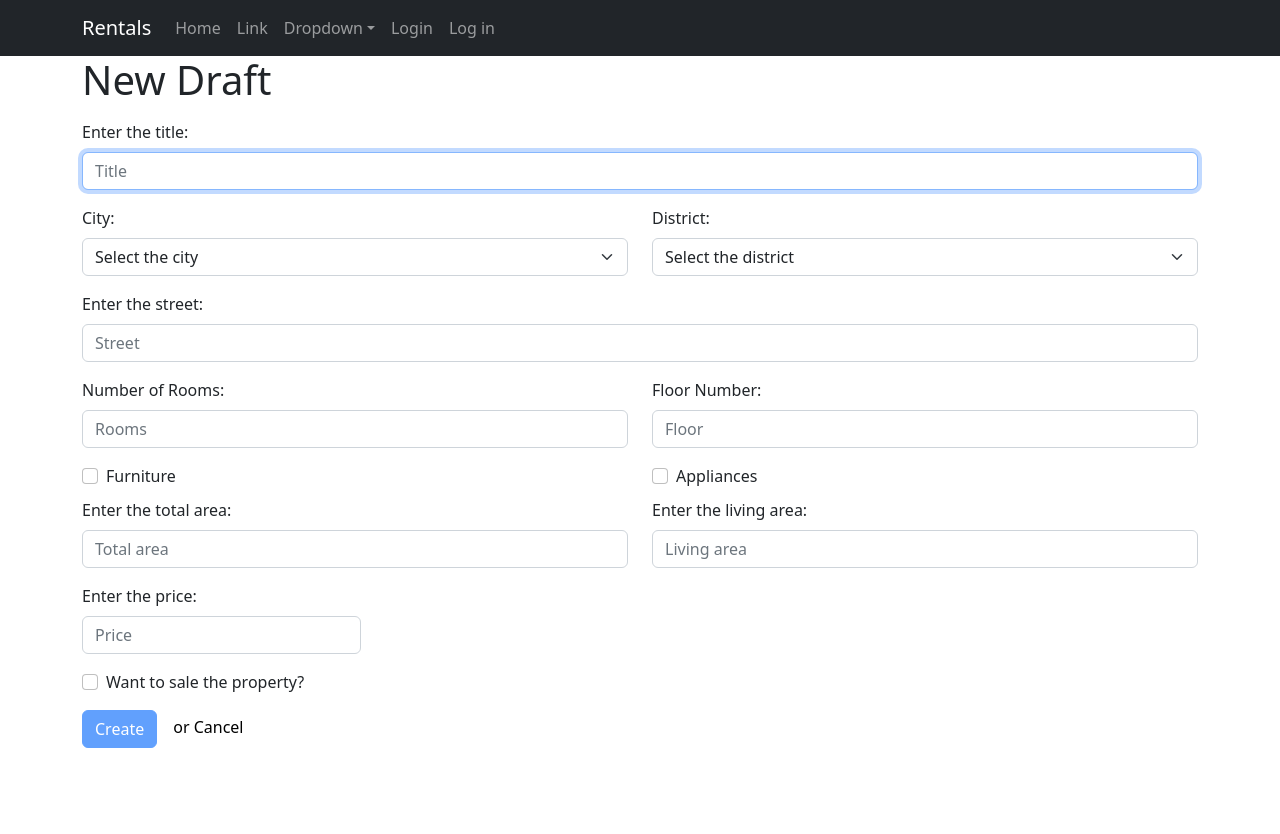
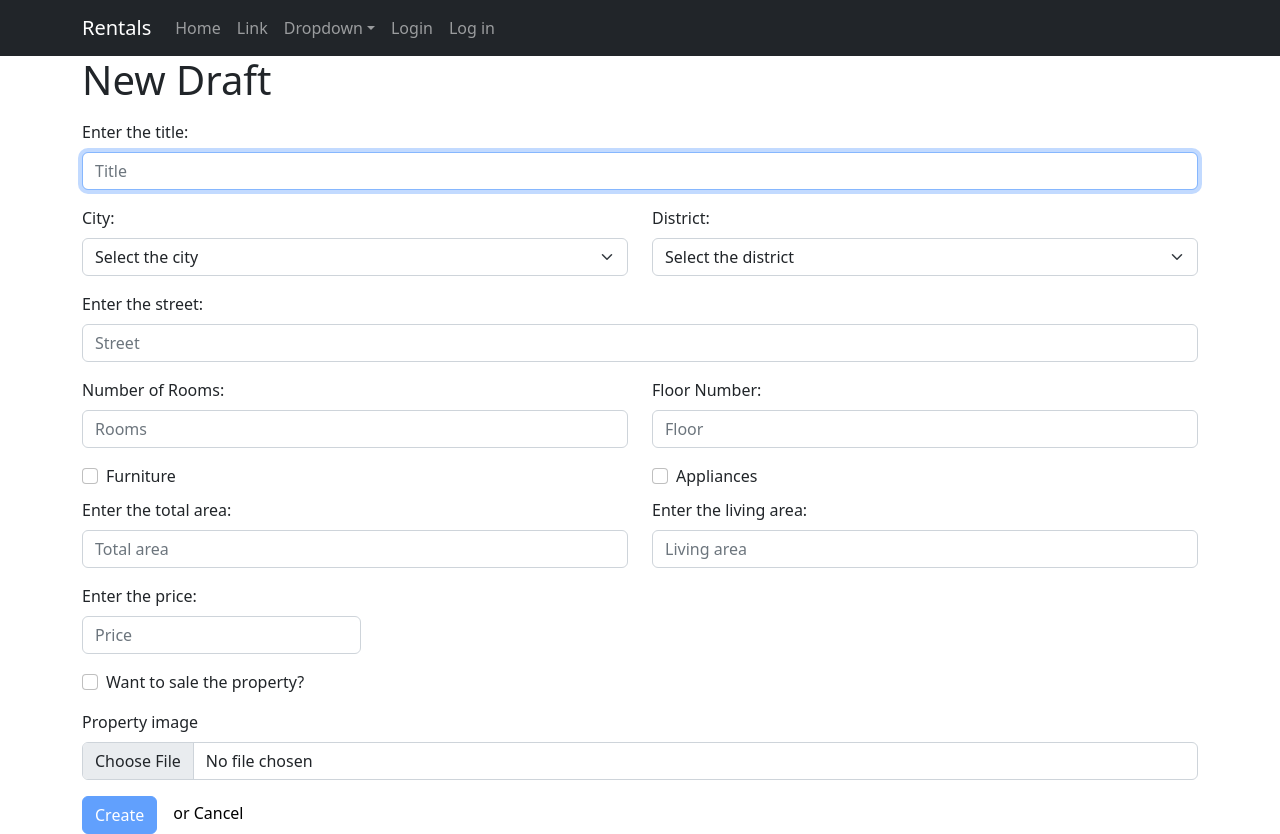
Before and after one commit to jnlucius/bisp_rental, a Next.js app: page /create in a window 1280 px wide. Before the commit the page ends 800 px from the top, so only its background shows below. Built offline with nearby package versions, Linux system fonts and the light colour scheme; no server answers.

Commit message:
image upload

```diff
--- a/components/post.js
+++ b/components/post.js
@@ -26,7 +26,7 @@ export default function Post({ db }) {
       <Row className="h-auto py-0">
         <Col lg={2} sm={3} className="px-0">
           <Image
-            src="/images/1.jpg"
+            src={data.image}
             width={500}
             height={400}
             className="w-100 h-100 rounded"
--- /dev/null
+++ b/lib/supabase.js
@@ -0,0 +1,6 @@
+import { createClient } from "@supabase/supabase-js";
+
+export const supabase = createClient(
+  "https://gtrtlycmuysjbybugwou.supabase.co",
+  "eyJhbGciOiJIUzI1NiIsInR5cCI6IkpXVCJ9.eyJpc3MiOiJzdXBhYmFzZSIsInJlZiI6Imd0cnRseWNtdXlzamJ5YnVnd291Iiwicm9sZSI6ImFub24iLCJpYXQiOjE2Nzk2NDM2MzYsImV4cCI6MTk5NTIxOTYzNn0.3jw4N9pzKoXW7gcmM5DEFAKzl64Uc7RuGUCOrcoeWIA"
+);
--- a/next.config.js
+++ b/next.config.js
@@ -1,6 +1,9 @@
 /** @type {import('next').NextConfig} */
 const nextConfig = {
   reactStrictMode: true,
-}
+  images: {
+    domains: ["gtrtlycmuysjbybugwou.supabase.co"],
+  },
+};
 
-module.exports = nextConfig
+module.exports = nextConfig;
--- a/package.json
+++ b/package.json
@@ -12,6 +12,7 @@
     "@next-auth/prisma-adapter": "^1.0.5",
     "@next/font": "13.1.6",
     "@prisma/client": "^4.11.0",
+    "@supabase/supabase-js": "^2.21.0",
     "axios": "^1.3.4",
     "bcrypt": "^5.1.0",
     "bootstrap": "^5.2.3",
@@ -22,7 +23,8 @@
     "react": "18.2.0",
     "react-bootstrap": "^2.7.0",
     "react-dom": "18.2.0",
-    "swr": "^2.0.3"
+    "swr": "^2.0.3",
+    "uuid": "^9.0.0"
   },
   "devDependencies": {
     "prisma": "^4.11.0"
--- a/pages/api/post/index.js
+++ b/pages/api/post/index.js
@@ -18,6 +18,7 @@ export default async function handle(req, res) {
     living_area,
     price,
     for_sale,
+    publicUrl,
   } = req.body;
 
   const session = await getSession({ req });
@@ -35,6 +36,7 @@ export default async function handle(req, res) {
       living_area: parseFloat(living_area),
       price: parseFloat(price),
       for_sale: for_sale,
+      image: publicUrl,
       author: { connect: { email: session?.user?.email } },
     },
   });
--- a/pages/create.js
+++ b/pages/create.js
@@ -4,6 +4,8 @@ import React, { useState } from "react";
 import Layout from "../components/layout";
 import Router from "next/router";
 import { Row, Col } from "react-bootstrap";
+import { v4 as uuidv4 } from "uuid";
+import { supabase } from "@/lib/supabase";
 
 const Draft = () => {
   const [title, setTitle] = useState("");
@@ -18,9 +20,27 @@ const Draft = () => {
   const [living_area, setLiving_area] = useState();
   const [price, setPrice] = useState();
   const [for_sale, setFor_sale] = useState(false);
+  const [file, setFile] = useState([]);
 
   const submitData = async (e) => {
     e.preventDefault();
+    const fileName = `${uuidv4()}-${file.name}`;
+
+    const { data, error } = await supabase.storage
+      .from("bisp_images")
+      .upload(fileName, file, {
+        cacheControl: "3600",
+        upsert: false,
+      });
+
+    const filepath = data.path;
+
+    const res = supabase.storage
+      .from("bisp_images")
+      .getPublicUrl(`${filepath}`);
+
+    const publicUrl = res.data.publicUrl;
+
     try {
       const body = {
         title,
@@ -35,6 +55,7 @@ const Draft = () => {
         living_area,
         price,
         for_sale,
+        publicUrl,
       };
       await fetch("/api/post", {
         method: "POST",
@@ -237,6 +258,18 @@ const Draft = () => {
             </label>
           </div>
 
+          <div className="mb-3">
+            <label for="PropertyImage" className="form-label">
+              Property image
+            </label>
+            <input
+              className="form-control"
+              type="file"
+              id="PropertyImage"
+              onChange={(e) => setFile(e.target.files[0])}
+            />
+          </div>
+
           <input
             className="btn btn-primary"
             disabled={!price || !title}
--- a/pages/posts/[id].js
+++ b/pages/posts/[id].js
@@ -66,7 +66,7 @@ export default function PostDetails(props) {
       <Row className="mt-5">
         <Col>
           <Image
-            src="/images/1.jpg"
+            src={postData.image}
             width={500}
             height={400}
             className="w-100 h-100 rounded"
```
Also changed, not shown: 2 other files (tests, documents, lock files or other folders).
